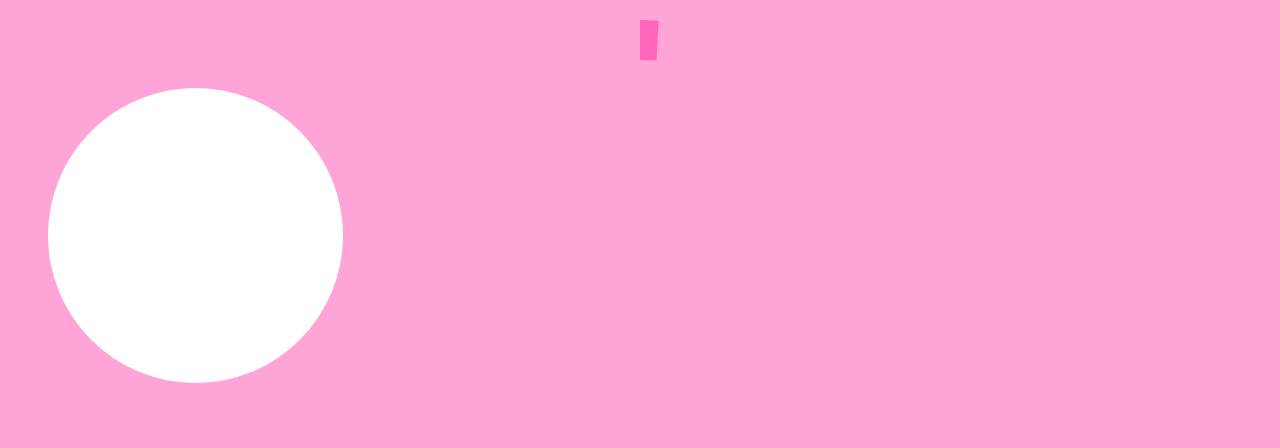
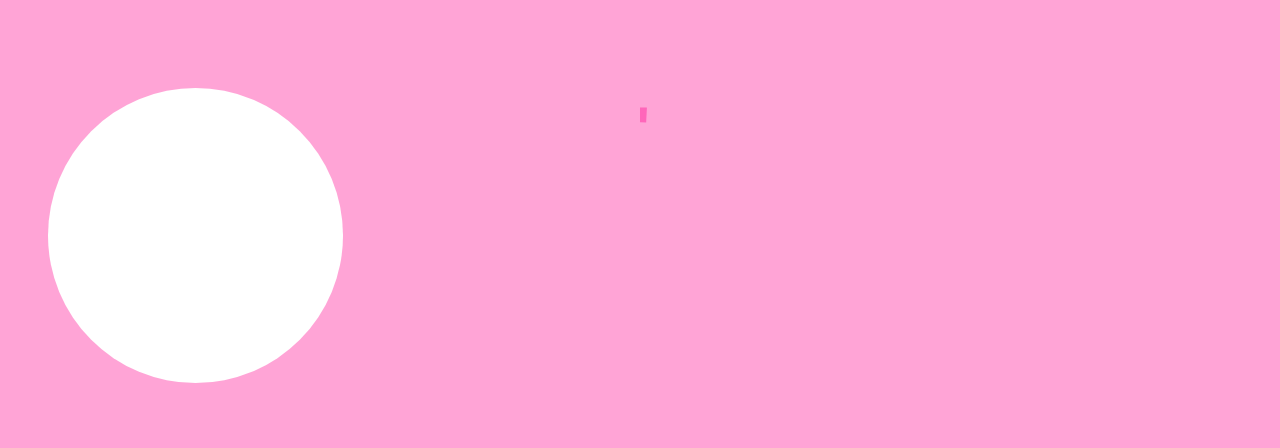
Before and after one commit to anoukvanbogaert/pomodorose, a Vue app in the folder one-day-challenge/: page / in a window 1280 px wide. Shown: the top 448 px of the page. Built offline with nearby package versions, Linux system fonts and the light colour scheme.

Commit message:
progress circle placement

```diff
--- a/one-day-challenge/src/components/ProgressCircle.vue
+++ b/one-day-challenge/src/components/ProgressCircle.vue
@@ -42,9 +42,10 @@ export default {
 <style scoped>
 .progress-circle {
     position: absolute;
-    top: 0;
-    left: 0;
-    width: 100%;
-    height: 100%;
+    top: 100px;
+    left: 50%;
+    transform: translateX(-50%);
+    width: 297.5px;
+    height: 297.5px;
 }
 </style>
--- a/one-day-challenge/src/components/TimerView.vue
+++ b/one-day-challenge/src/components/TimerView.vue
@@ -1,7 +1,7 @@
 <template>
     <div class="timer-top">
+        <ProgressCircle :totalTime="totalTime" :initialTime="initialTime" />
         <CircleBackGround />
-        <ProgressCircle :totalTime="totalTime" :initialTime="initialTime" />
     </div>
     <div class="timer-bottom">
         <div class="formatted-time">{{ formattedTime }}</div>
```
